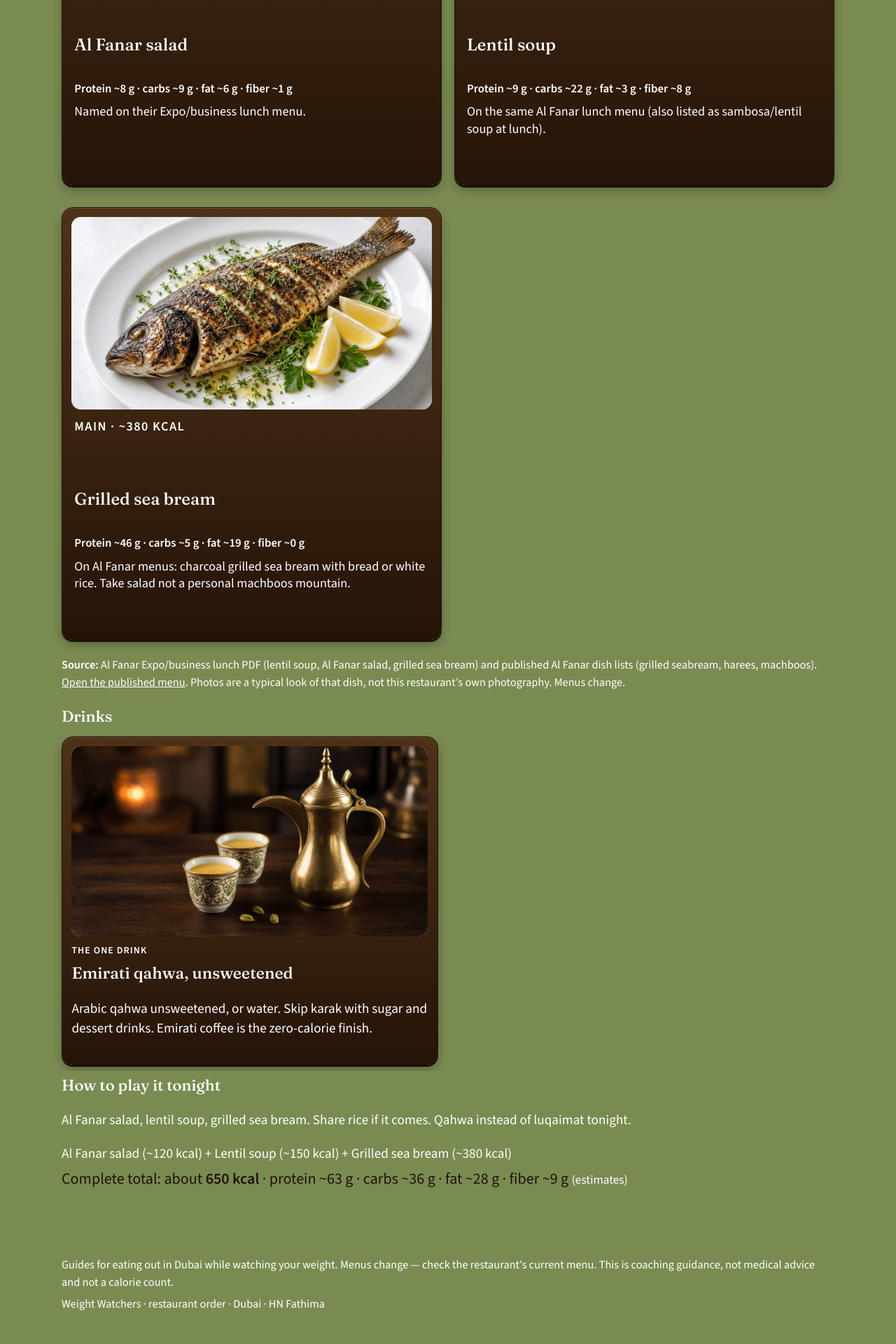
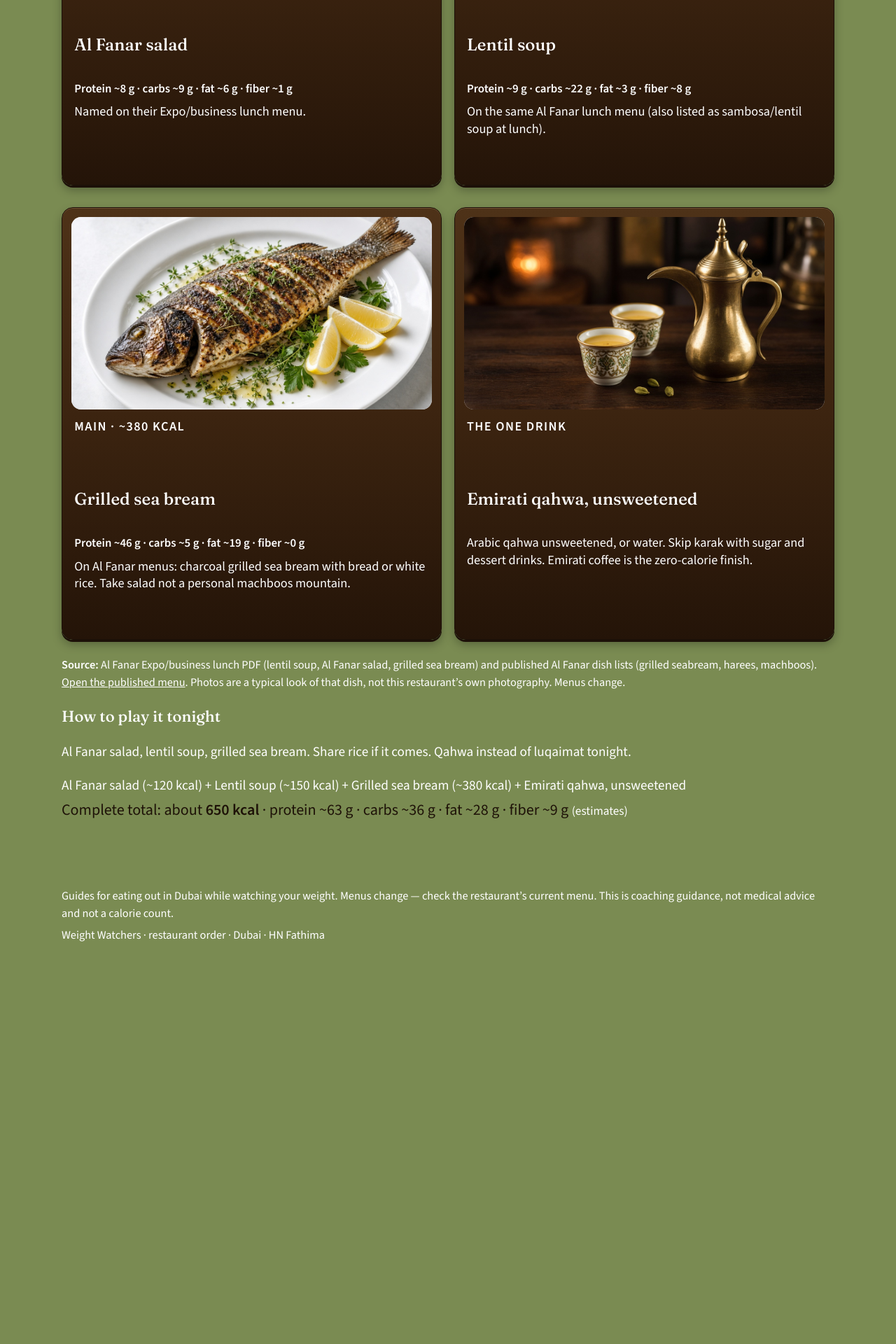
Before and after one commit to katrinakhan/weight-watchers-dubai, a Flask app: page /restaurant/al-fanar in a window 1280 px wide. Shown: the part 1560-3480 px from the top of the page at 70% size. After the commit the page ends 2905 px from the top, so only its background shows below. Run offline with Flask 3, Linux system fonts and the light colour scheme; a user stored in the database is signed in.

Commit message:
Put the drink in the same card grid as the plates, beside the main.
Co-authored-by: Cursor <cursoragent@cursor.com>

```diff
--- a/static/css/style.css
+++ b/static/css/style.css
@@ -585,39 +585,7 @@ main {
 
 .panel li { margin-bottom: 0.45rem; }
 
-.panel.drinks, .panel.how { margin-top: 0.15rem; padding-top: 0.2rem; padding-bottom: 0.35rem; }
-
-.drink-pick {
-    display: flex;
-    flex-direction: column;
-    max-width: 28rem;
-    background: linear-gradient(180deg, var(--gold-lit) 0%, var(--gold) 48%, var(--gold-deep) 100%);
-    border: 1px solid #1c1008;
-    border-radius: 16px;
-    padding: 0.7rem 0.7rem 0.85rem;
-    color: #fff;
-    box-shadow:
-        inset 0 1px 0 rgba(232, 196, 150, 0.22),
-        0 3px 0 #1c1008,
-        0 7px 14px rgba(0, 0, 0, 0.28);
-}
-.drink-pick img {
-    width: 100%;
-    height: auto;
-    aspect-ratio: 15 / 8;
-    object-fit: cover;
-    object-position: center 40%;
-    display: block;
-    background: #ece6de;
-    border-radius: 14px;
-}
-.drink-pick h3 {
-    font-family: Fraunces, Georgia, serif;
-    font-weight: 500;
-    font-size: 1.2rem;
-    margin: 0.15rem 0 0.4rem;
-}
-.drink-pick .course-label { margin-top: 0.55rem; }
+.panel.how { margin-top: 0.15rem; padding-top: 0.2rem; padding-bottom: 0.35rem; }
 
 .how-plates { margin: 0.35rem 0 0.2rem; }
 .how-total { margin: 0.15rem 0 0; color: var(--title-gold); font-size: 1.15rem; }
--- a/templates/restaurant.html
+++ b/templates/restaurant.html
@@ -40,6 +40,14 @@
             </div>
         </li>
         {% endfor %}
+        <li class="course">
+            <img src="{{ url_for('static', filename='img/' + r.drink_img) }}" alt="{{ r.drink_name }}">
+            <div class="course-copy">
+                <p class="course-label">The one drink</p>
+                <h2>{{ r.drink_name }}</h2>
+                <p>{{ r.drinks }}</p>
+            </div>
+        </li>
     </ol>
     {% if r.menu_url %}
     <p class="photo-note"><strong>Source:</strong> {{ r.menu_source }} <a href="{{ r.menu_url }}" rel="noopener" target="_blank">Open the published menu</a>. Photos are a typical look of that dish, not this restaurant’s own photography. Menus change.</p>
@@ -51,6 +59,16 @@
         <h2>No invented menu</h2>
         <p>We have not got this restaurant’s current published à la carte, so we are not guessing dumplings, soup, and fish. When we can read their menu, the plates will be named as they print them.</p>
     </section>
+    <ol class="courses">
+        <li class="course">
+            <img src="{{ url_for('static', filename='img/' + r.drink_img) }}" alt="{{ r.drink_name }}">
+            <div class="course-copy">
+                <p class="course-label">The one drink</p>
+                <h2>{{ r.drink_name }}</h2>
+                <p>{{ r.drinks }}</p>
+            </div>
+        </li>
+    </ol>
     {% endif %}
 
     <section class="panel skip">
@@ -62,24 +80,13 @@
         </ul>
     </section>
 
-    <section class="panel drinks">
-        <h2>Drinks</h2>
-        <div class="drink-pick">
-            <img src="{{ url_for('static', filename='img/' + r.drink_img) }}" alt="{{ r.drink_name }}">
-            <div>
-                <p class="course-label">The one drink</p>
-                <h3>{{ r.drink_name }}</h3>
-                <p>{{ r.drinks }}</p>
-            </div>
-        </div>
-    </section>
-
     <section class="panel how">
         <h2>How to play it tonight</h2>
         <p>{{ r.how }}</p>
         {% if r.meal %}
         <p class="how-plates">
             {% for d in r.meal.plates %}{{ d.name }} (~{{ d.kcal }} kcal){% if not loop.last %} + {% endif %}{% endfor %}
+            + {{ r.drink_name }}
         </p>
         <p class="how-total">Complete total: about <strong>{{ r.meal.kcal_total }} kcal</strong>
             · protein ~{{ r.meal.protein_total }} g
```
